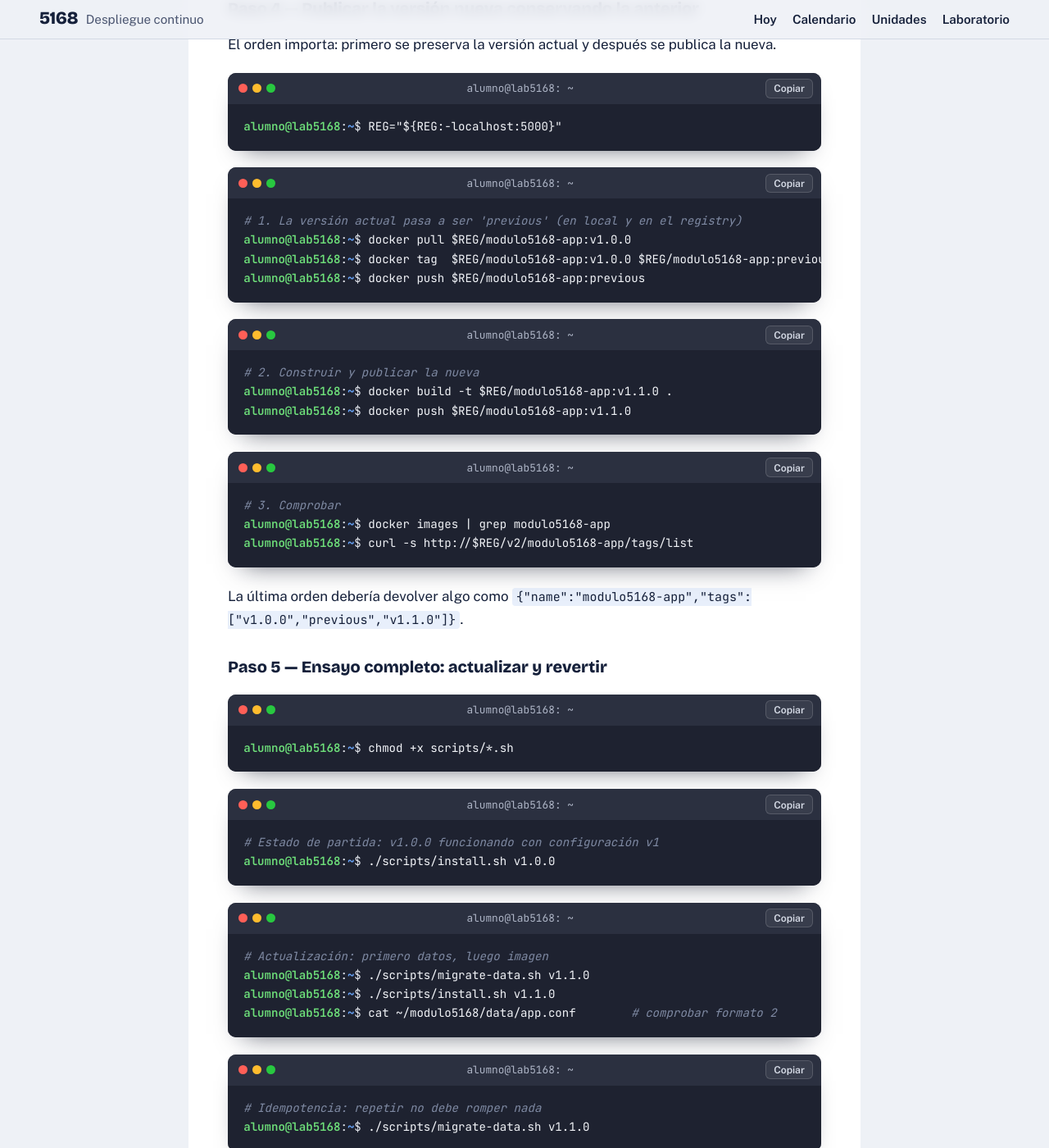
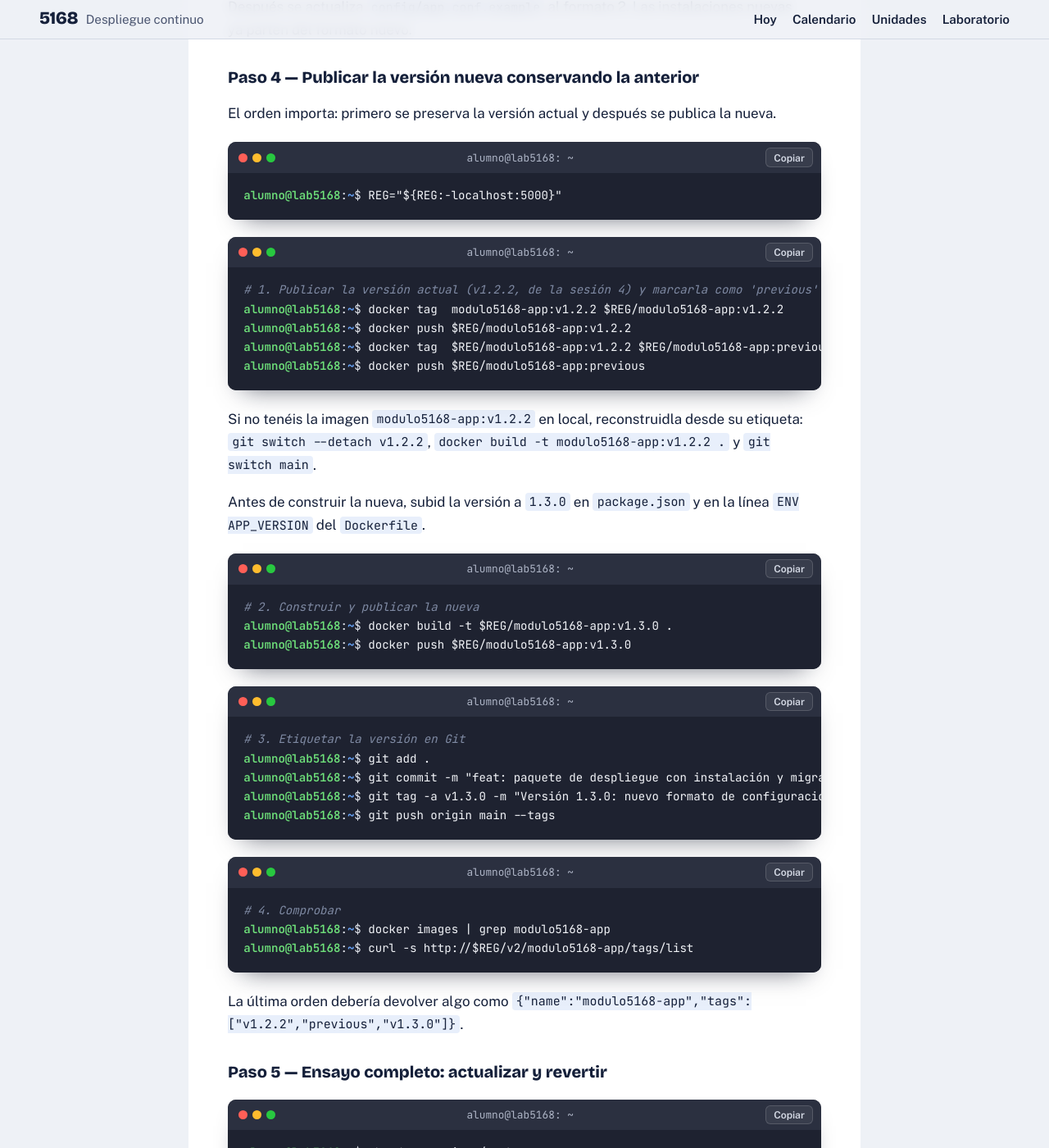
Before and after one commit to sergio79cs/modulo5168, a Jekyll site: the page built from ut01/sesion5.md, in a window 1280 px wide and 1400 px high, scrolled down 7473 px. Shown: the whole window at 82% size. Built offline with Jekyll 4.4.1, drawn with Linux system fonts in a browser that asks for light colours; our own code applies the rules of GitHub Pages for plain Markdown files; some of the changed text lies outside the part shown.

Commit message:
UT01: versiones coherentes en la sesión 5 (v1.2.2 → v1.3.0) y puerto 3000
previous pasa a ser la v1.2.2 de la sesión 4 (que ahora se sube primero al registry, antes se hacía pull de una imagen que no existía) y la nueva es v1.3.0 con su etiqueta de Git. install.sh publica el puerto interno 3000 de la app en el 3004.

Co-Authored-By: Claude Opus 5.5 <noreply@anthropic.com>
Claude-Session: https://claude.ai/code/session_01Sh4Y8cSD3CdjHA22GNYgF6

````diff
--- a/ut01/sesion5.md
+++ b/ut01/sesion5.md
@@ -13,22 +13,22 @@ En este módulo, el paquete es el conjunto de artefactos necesarios para poner u
 
 | **Componente**                                  | **Dónde vive**           | **Para qué sirve**                                           |
 |-------------------------------------------------|--------------------------|--------------------------------------------------------------|
-| Imagen nueva (`v1.1.0`)                         | Registry                 | El software que se despliega                                 |
+| Imagen nueva (`v1.3.0`)                         | Registry                 | El software que se despliega                                 |
 | Imagen anterior (`previous` + su tag semántico) | Registry                 | Comparar comportamiento y revertir                           |
 | `install.sh`                                    | Repositorio (`scripts/`) | Poner en marcha la versión de forma automática y verificable |
 | `migrate-data.sh`                               | Repositorio (`scripts/`) | Adaptar datos y configuración existentes al formato nuevo    |
 | `VERSION` / `CHANGELOG.md`                      | Repositorio              | Saber qué se despliega y qué cambia                          |
 
-"Si mañana la v1.1.0 falla en producción, ¿qué necesitáis tener a mano para volver a la v1.0.0 en cinco minutos?" Las respuestas suelen justificar solas la existencia de cada componente.
+"Si mañana la v1.3.0 falla en producción, ¿qué necesitáis tener a mano para volver a la v1.2.2 en cinco minutos?" Las respuestas suelen justificar solas la existencia de cada componente.
 
 ### La versión anterior y las etiquetas
 
 Conviene distinguir dos tipos de etiqueta:
 
-- **Etiquetas inmutables** (`v1.0.0`, `v1.1.0`): identifican una versión concreta y nunca deberían reasignarse. Son la referencia fiable para revertir.
+- **Etiquetas inmutables** (`v1.2.2`, `v1.3.0`): identifican una versión concreta y nunca deberían reasignarse. Son la referencia fiable para revertir.
 - **Etiquetas móviles** (`latest`, `previous`, `stable`): apuntan a distintas versiones con el tiempo. Resultan cómodas para los scripts, pero no sirven como registro histórico.
 
-Por eso `previous` es un alias de conveniencia. La garantía real de poder revertir es que `v1.0.0` siga existiendo en el registry. Hay que remarcar un error frecuente: `docker tag` solo actúa en local. Si la etiqueta no se sube con `docker push`, en el registry no existe.
+Por eso `previous` es un alias de conveniencia. La garantía real de poder revertir es que `v1.2.2` siga existiendo en el registry. Hay que remarcar un error frecuente: `docker tag` solo actúa en local. Si la etiqueta no se sube con `docker push`, en el registry no existe.
 
 ### El script de instalación
 
@@ -54,7 +54,7 @@ Hay una pregunta clave para cerrar la teoría: si revertimos la imagen a `previo
 
 ## 7.2 Práctica
 
-En el laboratorio simulamos el cambio de formato con un fichero de configuración. En la v1.1.0, la clave `DB_HOST` pasa a llamarse `DATABASE_HOST` y se añade `LOG_LEVEL`.
+En el laboratorio simulamos el cambio de formato con un fichero de configuración. En la v1.3.0, la clave `DB_HOST` pasa a llamarse `DATABASE_HOST` y se añade `LOG_LEVEL`.
 
 ### Paso 0 — Registry local
 
@@ -80,7 +80,7 @@ No arranques un registry:2 en el 5000 si ya existe el del laboratorio: el puerto
 ```
 modulo5168-app/
 ├── Dockerfile
-├── VERSION                  # contiene: v1.1.0
+├── VERSION                  # contiene: v1.3.0
 ├── CHANGELOG.md
 ├── config/
 │   └── app.conf.example     # plantilla en formato de la versión actual
@@ -105,7 +105,7 @@ EOF
 ```
 #!/usr/bin/env bash
 # install.sh — instala o actualiza modulo5168-app a la versión indicada
-# Uso: ./scripts/install.sh <version>     (ej.: ./scripts/install.sh v1.1.0)
+# Uso: ./scripts/install.sh <version>     (ej.: ./scripts/install.sh v1.3.0)
 set -euo pipefail
 ```
 
@@ -166,7 +166,7 @@ echo "ERROR: la aplicación no responde tras la instalación"
 exit 1
 ```
 
-> *Hay que adaptar el puerto interno (*`8080`*) y la ruta de datos (*`/app/data`*) a lo que use la aplicación del módulo.*
+> *La app escucha en el puerto 3000 dentro del contenedor; en el equipo se publica en el 3004 para no chocar con Gitea (3000), los contenedores de prueba (3001-3003) ni Jenkins (8080). La carpeta* `/app/data` *y* `app.conf` *simulan los datos de producción: la app de ejemplo no los lee, pero el volumen permite comprobar que sobreviven al cambio de contenedor.*
 
 ### Paso 3 — migrate-data.sh
 
@@ -234,25 +234,38 @@ REG="${REG:-localhost:5000}"
 ```
 
 ```
-# 1. La versión actual pasa a ser 'previous' (en local y en el registry)
-docker pull $REG/modulo5168-app:v1.0.0
-docker tag  $REG/modulo5168-app:v1.0.0 $REG/modulo5168-app:previous
+# 1. Publicar la versión actual (v1.2.2, de la sesión 4) y marcarla como 'previous'
+docker tag  modulo5168-app:v1.2.2 $REG/modulo5168-app:v1.2.2
+docker push $REG/modulo5168-app:v1.2.2
+docker tag  $REG/modulo5168-app:v1.2.2 $REG/modulo5168-app:previous
 docker push $REG/modulo5168-app:previous
 ```
 
+Si no tenéis la imagen `modulo5168-app:v1.2.2` en local, reconstruidla desde su etiqueta: `git switch --detach v1.2.2`, `docker build -t modulo5168-app:v1.2.2 .` y `git switch main`.
+
+Antes de construir la nueva, subid la versión a `1.3.0` en `package.json` y en la línea `ENV APP_VERSION` del `Dockerfile`.
+
 ```
 # 2. Construir y publicar la nueva
-docker build -t $REG/modulo5168-app:v1.1.0 .
-docker push $REG/modulo5168-app:v1.1.0
+docker build -t $REG/modulo5168-app:v1.3.0 .
+docker push $REG/modulo5168-app:v1.3.0
 ```
 
 ```
-# 3. Comprobar
+# 3. Etiquetar la versión en Git
+git add .
+git commit -m "feat: paquete de despliegue con instalación y migración (v1.3.0)"
+git tag -a v1.3.0 -m "Versión 1.3.0: nuevo formato de configuración"
+git push origin main --tags
+```
+
+```
+# 4. Comprobar
 docker images | grep modulo5168-app
 curl -s http://$REG/v2/modulo5168-app/tags/list
 ```
 
-La última orden debería devolver algo como `{"name":"modulo5168-app","tags":["v1.0.0","previous","v1.1.0"]}`.
+La última orden debería devolver algo como `{"name":"modulo5168-app","tags":["v1.2.2","previous","v1.3.0"]}`.
 
 ### Paso 5 — Ensayo completo: actualizar y revertir
 
@@ -261,20 +274,20 @@ chmod +x scripts/*.sh
 ```
 
 ```
-# Estado de partida: v1.0.0 funcionando con configuración v1
-./scripts/install.sh v1.0.0
+# Estado de partida: v1.2.2 funcionando con configuración v1
+./scripts/install.sh v1.2.2
 ```
 
 ```
 # Actualización: primero datos, luego imagen
-./scripts/migrate-data.sh v1.1.0
-./scripts/install.sh v1.1.0
+./scripts/migrate-data.sh v1.3.0
+./scripts/install.sh v1.3.0
 cat ~/modulo5168/data/app.conf        # comprobar formato 2
 ```
 
 ```
 # Idempotencia: repetir no debe romper nada
-./scripts/migrate-data.sh v1.1.0
+./scripts/migrate-data.sh v1.3.0
 ```
 
 ```
@@ -288,7 +301,7 @@ Anota qué pasaría si revirtieras la imagen sin restaurar el backup. Enlaza con
 ### Ampliación (para quien termine antes)
 
 - **\`rollback.sh\`:** automatiza la reversión (instalar `previous` y restaurar el backup más reciente).
-- **Manifiesto del paquete:** generar un `release-v1.1.0.tar.gz` con los scripts, `VERSION`, `CHANGELOG.md` y un `MANIFEST.txt` que liste las imágenes y sus digests (`docker inspect --format '{{index .RepoDigests 0}}'`).
+- **Manifiesto del paquete:** generar un `release-v1.3.0.tar.gz` con los scripts, `VERSION`, `CHANGELOG.md` y un `MANIFEST.txt` que liste las imágenes y sus digests (`docker inspect --format '{{index .RepoDigests 0}}'`).
 - **Instalación sin registry:** `docker save` de ambas imágenes dentro del paquete, para entornos sin acceso a red.
 
 ## 7.3 Revisión
@@ -296,7 +309,7 @@ Anota qué pasaría si revirtieras la imagen sin restaurar el backup. Enlaza con
 **Puesta en común:** algunas personas muestran su ensayo completo y el resto lo contrasta con estas preguntas:
 
 - ¿Qué pasa si ejecutáis `install.sh` sin argumento? ¿Y dos veces seguidas?
-- ¿Dónde está la garantía real de poder volver a la v1.0.0: en `previous` o en `v1.0.0`?
+- ¿Dónde está la garantía real de poder volver a la v1.2.2: en `previous` o en `v1.2.2`?
 - ¿Por qué la migración hace backup si "solo" cambia un fichero de texto?
 - En la próxima UT, ¿qué etapas del pipeline de Jenkins llamarían a cada script?
 
@@ -305,7 +318,7 @@ Anota qué pasaría si revirtieras la imagen sin restaurar el backup. Enlaza con
 - Scripts escritos en Windows con saltos de línea CRLF: aparece el error `bad interpreter`. Se soluciona con `sed -i 's/\r$//' scripts/*.sh`.
 - Olvidar `chmod +x`, o no hacer `git add --chmod=+x` al subirlos a Gitea.
 - Hacer `docker tag ... previous` sin `docker push`: la etiqueta no existe en el registry.
-- Publicar la v1.1.0 antes de etiquetar `previous`, o sobrescribir `v1.0.0` al reconstruir.
+- Publicar la v1.3.0 antes de etiquetar `previous`, o sobrescribir `v1.2.2` al reconstruir.
 
 ## Entregable y evaluación (RA1.d)
 
````
Also changed, not shown: other parts of ut01/sesion5.md (+2 -2 lines).
